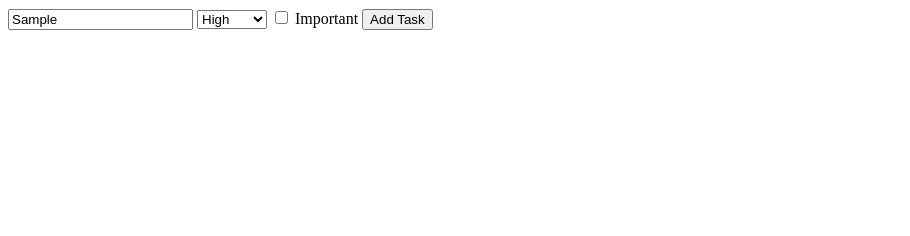
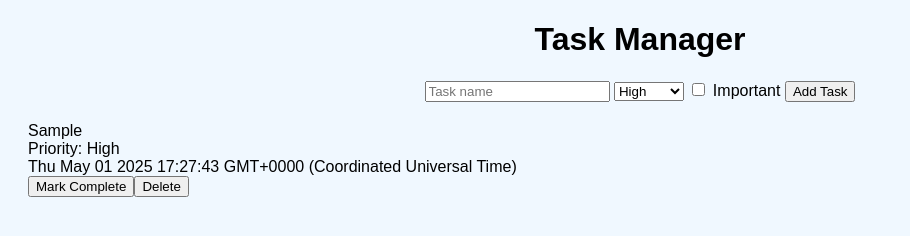
Before and after one commit to Khanbite/final_project, a plain HTML site: page index.html in a window 1280 px wide. Both pictures are taken after typing "Sample" into the empty fields and a click on the button "Add Task". Shown: the whole page, without its empty margins (0-910 px from the left). Drawn offline with Linux system fonts and the light colour scheme.

Commit message:
finished final proj

```diff
--- a/index.html
+++ b/index.html
@@ -3,27 +3,30 @@
 <head>
     <meta charset="UTF-8">
     <title>Task Manager</title>
+    <base href="/">
     <link rel="stylesheet" href="style.css"/>
-    <base href="/">
+
 </head>
 <body>
+    <h1> Task Manager </h1>
     <form id="taskForm">
         <input type="text" id="taskName" placeholder="Task name"/>
         <select id="priority">
-            <option value="high">High</option>
-            <option value="medium">Medium</option>
-            <option value="low">Low</option>
+            <option value="High">High</option>
+            <option value="Medium">Medium</option>
+            <option value="Low">Low</option>
          </select>
+        <label>
+            <input type="checkbox" value="important" id="isImportant"/> Important
+        </label>
 
-        <input type="checkbox" id="important" type="radio" placeholder="Important"/>
-        <span>Important</span>
+        <button type="submit" id="submitButton">Add Task</button>
 
-        <button type="submit" id="submitBtn">Add Task</button>
-        <script src="script.js"></script>
     </form>
 
     <div id="taskManager">
 
     </div>
+    <script src="script.js"></script>
 </body>
 </html>
--- a/script.js
+++ b/script.js
@@ -1,108 +1,76 @@
-// document.addEventListener("DOMContentLoaded", init);
-// const outputDiv = document.getElementById("eachTask")
+var tasks = [];
 
-// let tasks = [];
-
-// const form = document.getElementById("taskForm")
-// const taskContainer = document.getElementById("taskManager")
-
-// function init() {
-//     const submitButton = document.getElementById("submitBtn");
-//     submitButton.addEventListener("click", createObject);
-// }
-
-// function createObject() {
-//     const tasks = buildTask();
-
-//     console.log("JavaScript Object:");
-//     console.log(tasks);
-
-//     console.log("JSON Format:");
-//     console.log(JSON.stringify(tasks, null, 4));
-// }
-
-// function buildTask() {
-//     let priorityVal = document.getElementById("priority");
-//     let importance = document.getElementById("important");
-
-//     return {
-//         taskName: document.getElementById("taskName").value,
-//         priority: document.getElementById("priority").value,
-//         isImportant: document.getElementById("important").value,
-//         // section: document.getElementById("section").value,
-//         // role: document.getElementById("role").value
-//     };
-// }
-
-// // const taskLine = {
-// //     taskName: document.getElementById("taskName").value,
-// //     priority: document.getElementById("priority").value,
-// //   }
-
-// //   function displayTasks(taskLine) {
-// //     return `${taskLine.name}         Priority ${taskLine.priority}`
-// //   }
-
-// //   function outIt() {
-// //     outputDiv.innerHTML = ` ${displayTasks(taskLine)}`;
-// //   }
-
-let allTasks = [];
-
-let form = document.getElementById("taskForm");
-let taskContainer = document.getElementById("taskManager");
+var form = document.getElementById("taskForm");
+var taskContainer = document.getElementById("taskManager");
 
 form.addEventListener("submit", function(event) {
   event.preventDefault();
 
-  let taskName = document.getElementById("taskName").value.trim();
-  let priority = document.getElementById("priority").value;
-  let isImportant = document.getElementById("important");
+  var taskName = document.getElementById("taskName").value.trim();
+  var priority = document.getElementById("priority").value;
+  var isImportant = document.getElementById("isImportant").checked;
   if (taskName === "") {
     window.alert("You must enter a valid task!");
     return;
   }
-  let task = {
-    id: Date(),
+  var task = {
+    id: Date.now(),
     name: taskName,
     priority: priority,
     isImportant: isImportant,
-    isCompleted: true,
+    isCompleted: false,
     date:new Date()
   }
-  allTasks.push(task);
+  tasks.push(task);
   displayTasks();
-  console.log(JSON.stringify(allTasks, null, 2));
+
+  console.log("List of Tasks: ")
+  console.log(JSON.stringify(tasks, null, 1));
+
+  form.reset();
 })
 
 function displayTasks() {
-  taskContainer.innerHTML="";
-  for (var i=0; i<allTasks.length; i++) {
-    var task = allTasks[i]
+  taskContainer.innerHTML = "";
+  for (var i = 0; i < tasks.length; i++) {
+    var task = tasks[i]
 
     var taskDiv = document.createElement("div");
     if (task.isImportant) {
       taskDiv.style.backgroundColor = "red"
     }
     if (task.isCompleted) {
-      taskDiv.style.textDecoration = "strike-through";
+      taskDiv.style.textDecoration = "line-through";
     }
-    var content = task.name + task.priority + task.date;
-    content += "<button onclick='markDone(" + task.id +")'>";
-
+    var content = task.name + "<br>" + "Priority: " + task.priority + "<br>";
+    content += task.date;
+    content += "<br>" + "<button onclick='markDone(" + task.id + ")'>" + (task.isCompleted ? "Mark Incomplete" : "Mark Complete") + "</button>"
+    content += "<button onclick='deleteTask(" + task.id +")'> Delete </button>";
     taskDiv.innerHTML = content;
-    taskContainer.appendChild(taskDiv);
+    taskContainer.appendChild(taskDiv)
   }
 }
 
-function deleteTasks(id) {
-  for (var i=0; i<allTasks.length; i++) {
-    if (allTasks[i].id === id) {
-      allTasks.splice(i, 1);
+function deleteTask(id) {
+  for (var i=0; i<tasks.length; i++) {
+    if(tasks[i].id === id) {
+      tasks.splice(i, 1);
       break;
     }
   }
 
   displayTasks();
-  console.log(JSON.stringify(allTasks, null, 2));
+  console.log(JSON.stringify(tasks, null, 1));
 }
+
+function markDone(id) {
+  for(var i=0; i<tasks.length; i++) {
+    if(tasks[i].id === id) {
+      tasks[i].isCompleted = !tasks[i].isCompleted;
+      break;
+    }
+  }
+
+  displayTasks();
+  console.log(JSON.stringify(tasks, null, 1));
+}
--- a/style.css
+++ b/style.css
@@ -0,0 +1,18 @@
+#taskManager {
+    margin: 20px;
+    text-align: left;
+}
+
+body {
+    font-family: sans-serif;
+    text-align: center;
+    background-color: aliceblue;
+}
+
+button {
+    cursor: pointer;
+}
+
+button:hover {
+    background-color: azure;
+}
```
